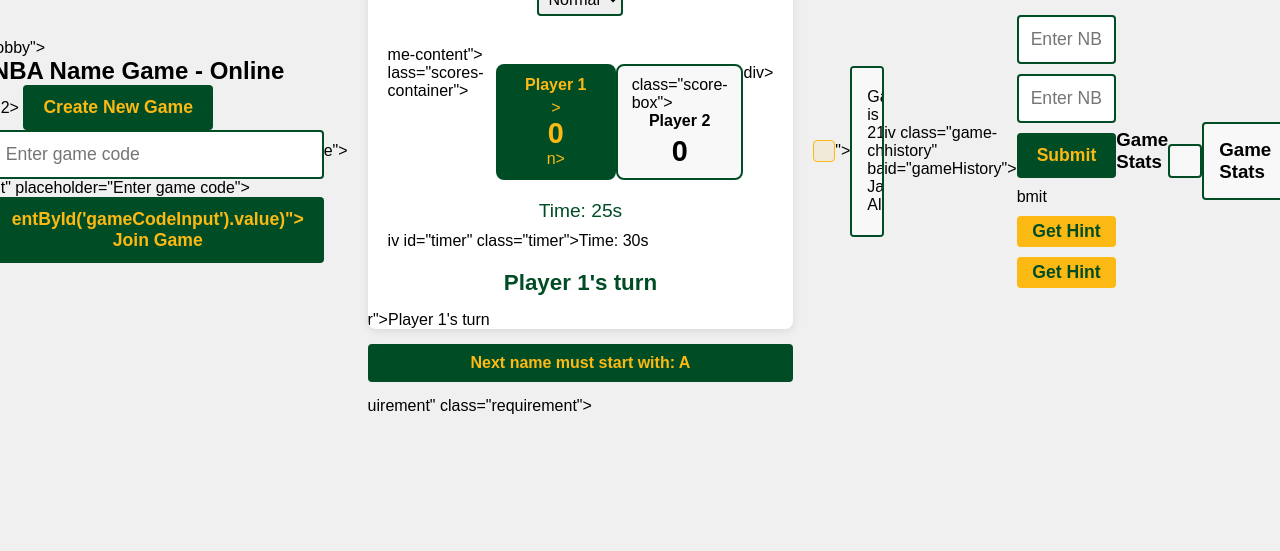
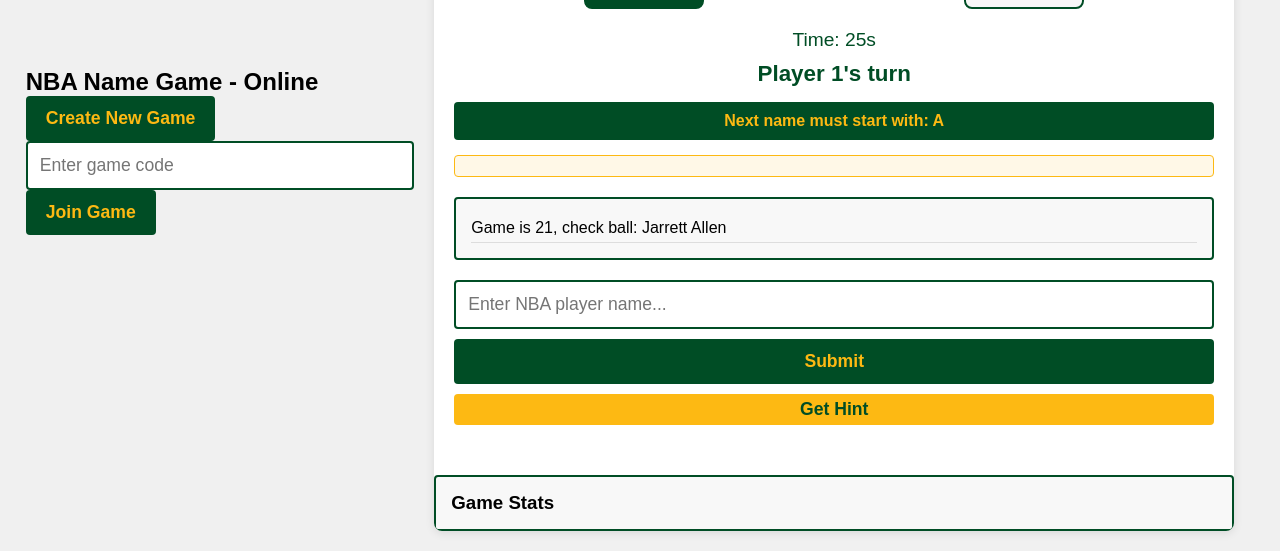
Before and after one commit to WalterMfuko/NBANameGame, a website with bundled scripts: page index.html in a window 1280 px wide. Shown: the part 249-800 px from the top of the page. Built offline with nearby package versions, Linux system fonts and the light colour scheme.

Commit message:
Clean up HTML and fix deployment

```diff
--- a/index.html
+++ b/index.html
@@ -7,70 +7,58 @@
     <link rel="stylesheet" href="./styles.css">
 </head>
 <body>
-    <div id="lobby" class="lobby">lobby">
-        <h2>NBA Name Game - Online</h2>h2>
-        <button onclick="createGame()">Create New Game</button></button>
+    <div id="lobby" class="lobby">
+        <h2>NBA Name Game - Online</h2>
+        <button onclick="createGame()">Create New Game</button>
         <div class="join-game">
-            <input type="text" id="gameCodeInput" placeholder="Enter game code">ut" placeholder="Enter game code">
-            <button onclick="joinGame(document.getElementById('gameCodeInput').value)">entById('gameCodeInput').value)">
+            <input type="text" id="gameCodeInput" placeholder="Enter game code">
+            <button onclick="joinGame(document.getElementById('gameCodeInput').value)">
                 Join Game
             </button>
         </div>
     </div>
-    <div id="gameCode" class="game-code"></div>e"></div>
+    <div id="gameCode" class="game-code"></div>
     <div class="container">
         <div class="game-container">
             <h1 class="game-header">NBA Name Game</h1>
             <div class="difficulty-selector">
                 <select id="difficultySelect">
-                    <option value="EASY">Easy</option>n value="EASY">Easy</option>
-                    <option value="NORMAL" selected>Normal</option>ption>
+                    <option value="EASY">Easy</option>
+                    <option value="NORMAL" selected>Normal</option>
                     <option value="HARD">Hard</option>
                 </select>
             </div>
-            <div class="game-content">me-content">
-                <div class="scores-container">lass="scores-container">
+            <div class="game-content">
+                <div class="scores-container">
                     <div id="player1Score" class="score-box">
-                        <span class="player-label">Player 1</span>>
+                        <span class="player-label">Player 1</span>
                         <span class="score">0</span>
-                        <span class="streak"></span>n>
+                        <span class="streak"></span>
                     </div>
-                    <div id="player2Score" class="score-box">class="score-box">
+                    <div id="player2Score" class="score-box">
                         <span class="player-label">Player 2</span>
                         <span class="score">0</span>
                         <span class="streak"></span>
-                    </div>div>
+                    </div>
                 </div>
-                <div id="timer" class="timer">Time: 30s</div>iv id="timer" class="timer">Time: 30s</div>
-                <div class="current-player">Player 1's turn</div>r">Player 1's turn</div>
-                <div id="currentRequirement" class="requirement"></div>uirement" class="requirement"></div>
-                <div id="hint" class="hint"></div>"></div>
-                <div class="game-history" id="gameHistory"></div>iv class="game-history" id="gameHistory"></div>
-                <div class="input-section">  <div class="input-section">
-                    <input type="text" id="playerInput" placeholder="Enter NBA player name...">          <input type="text" id="playerInput" placeholder="Enter NBA player name...">
-                    <button onclick="submitName()">Submit</button>bmit</button>
-                    <button onclick="showHint()" class="hint-button">Get Hint</button>             <button onclick="showHint()" class="hint-button">Get Hint</button>
-                </div>         </div>
-                <div id="error" class="error"></div>                <div id="error" class="error"></div>
-
-
-
-
-
-
-
-
-
-
-
-</html></body>    <script type="module" src="./script.js"></script>    </div>        </div>            </div>                <div id="gameStats"></div>                <h3>Game Stats</h3>            <div class="stats-container">            </div>            </div>
+                <div id="timer" class="timer">Time: 30s</div>
+                <div class="current-player">Player 1's turn</div>
+                <div id="currentRequirement" class="requirement"></div>
+                <div id="hint" class="hint"></div>
+                <div class="game-history" id="gameHistory"></div>
+                <div class="input-section">
+                    <input type="text" id="playerInput" placeholder="Enter NBA player name...">
+                    <button onclick="submitName()">Submit</button>
+                    <button onclick="showHint()" class="hint-button">Get Hint</button>
+                </div>
+                <div id="error" class="error"></div>
+            </div>
             <div class="stats-container">
                 <h3>Game Stats</h3>
                 <div id="gameStats"></div>
             </div>
-
-
+        </div>
+    </div>
+    <script type="module" src="./script.js"></script>
+</body>
 </html>
-</body>
-    <script type="module" src="./script.js"></script>
-    </div>        </div>
```
